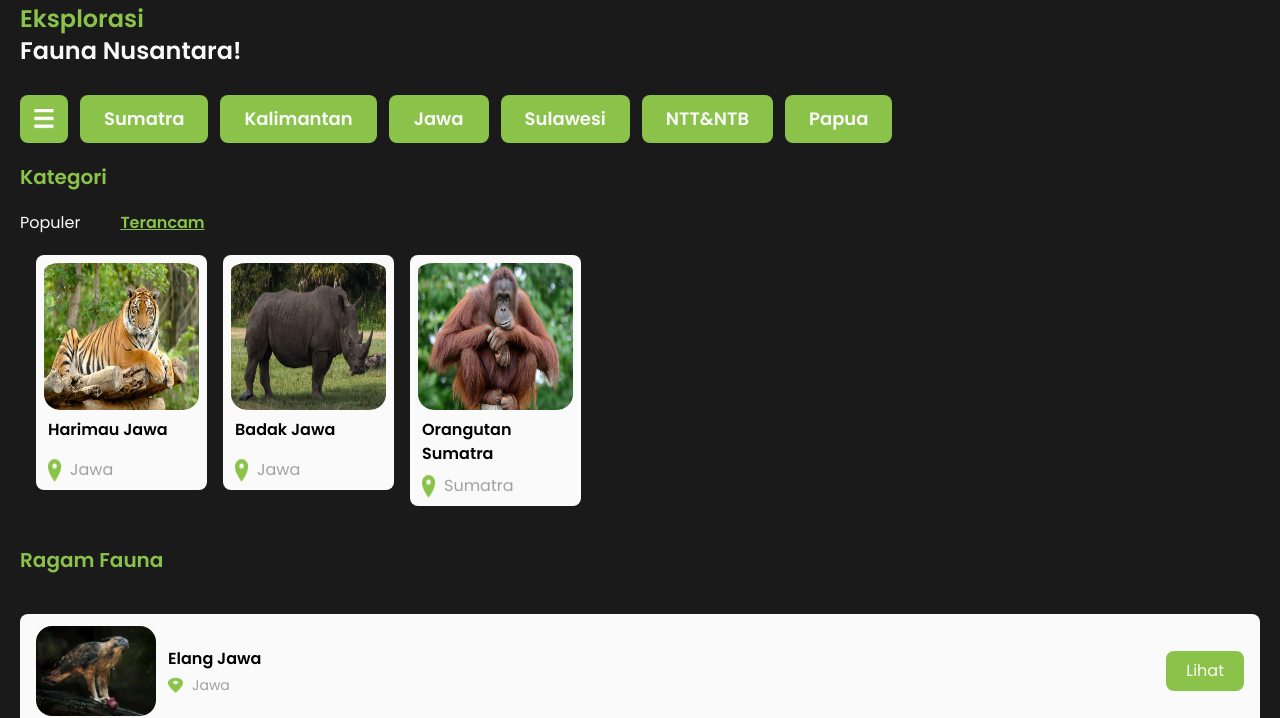
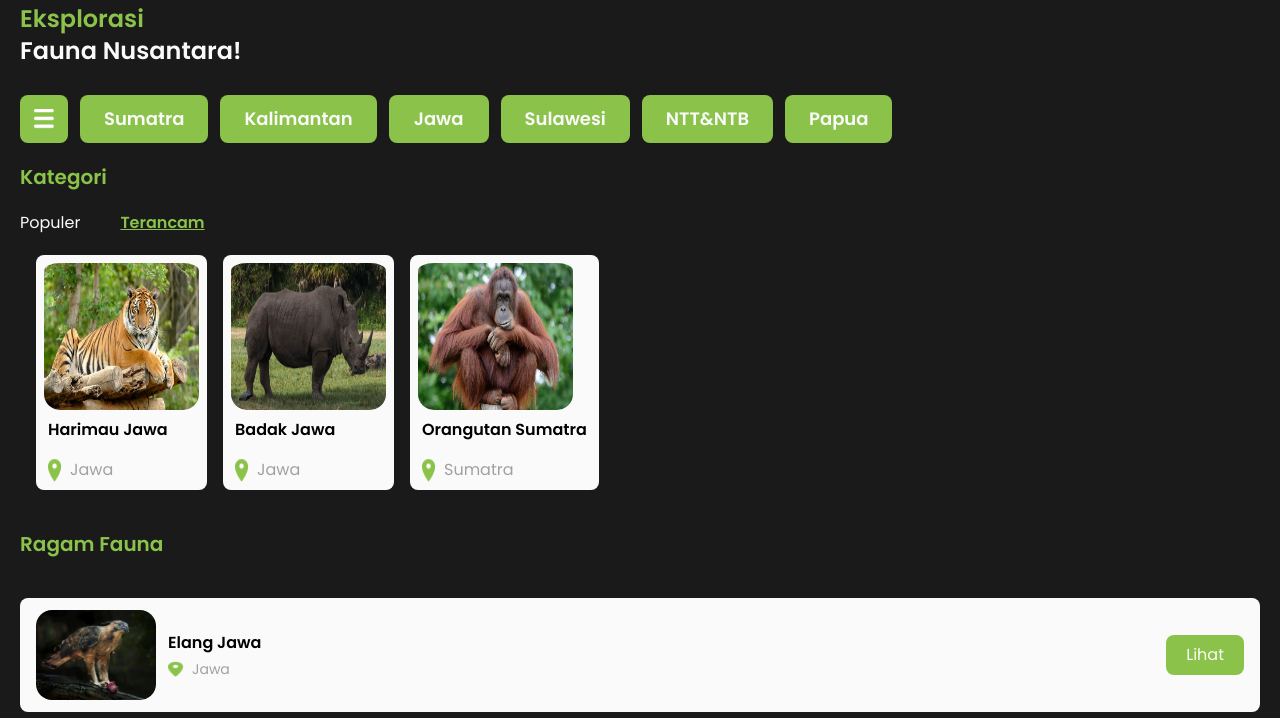
Before and after one commit to LinerdoAF/SatwaNesia, a website: page home2.html in a window 1280 px wide. Shown: the part 101-819 px from the top of the page. Drawn offline with Linux system fonts and the light colour scheme.

Commit message:
Update fitur A dan perbaikan bug

```diff
--- a/home2.html
+++ b/home2.html
@@ -176,8 +176,7 @@
               src="orang utan sumatra.jpeg"
               alt=""
             />
-            <h1 class="mx-3 font-semibold pt-2">Orangutan</h1>
-            <h1 class="mx-3 font-semibold">Sumatra</h1>
+            <h1 class="mx-3 font-semibold py-2">Orangutan Sumatra</h1>
             <div class="flex gap-x-2 mx-3 py-2">
               <img src="lokasi.png" alt="lokasi" />
               <h2 class="text-abu">Sumatra</h2>
```
